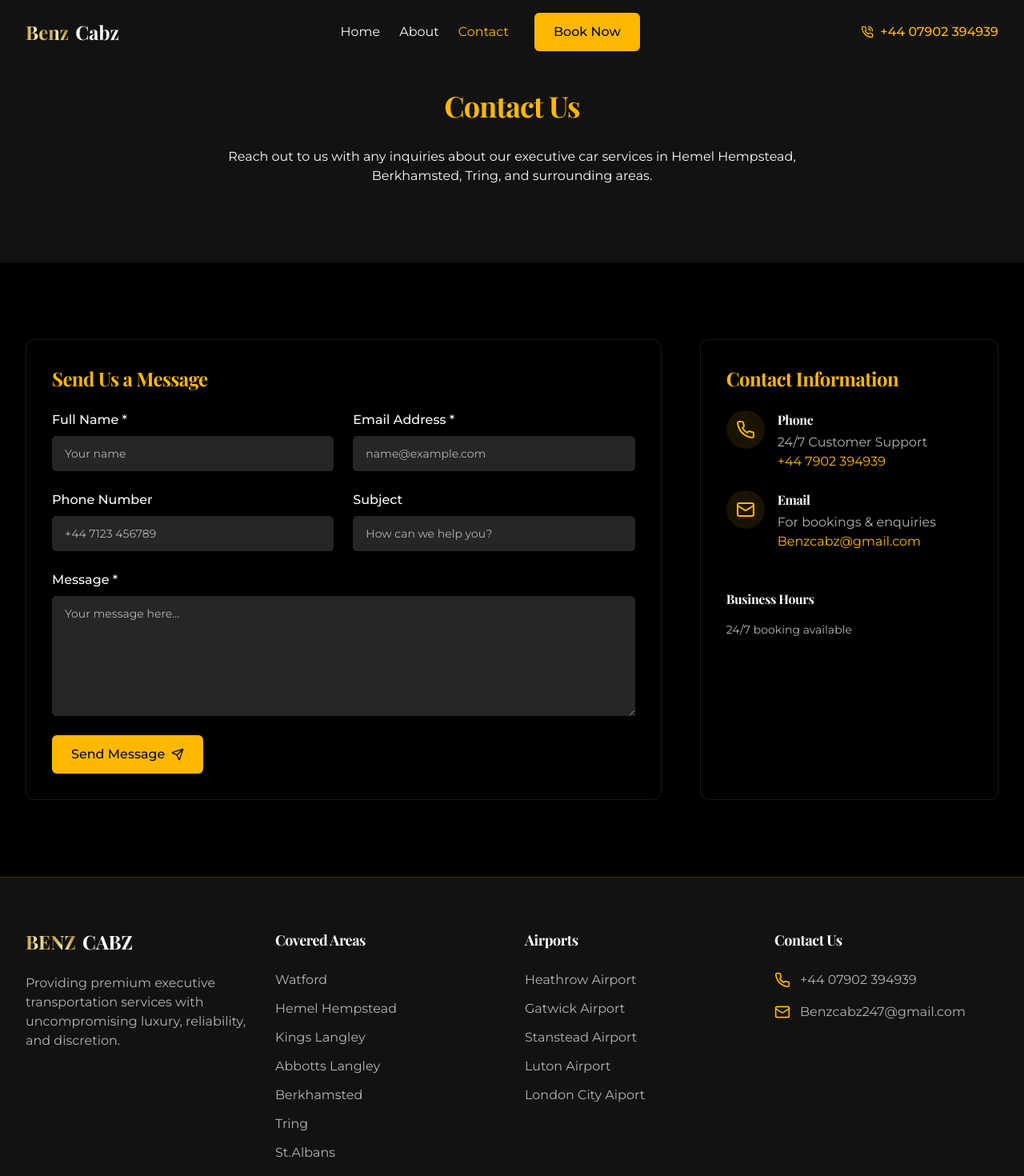
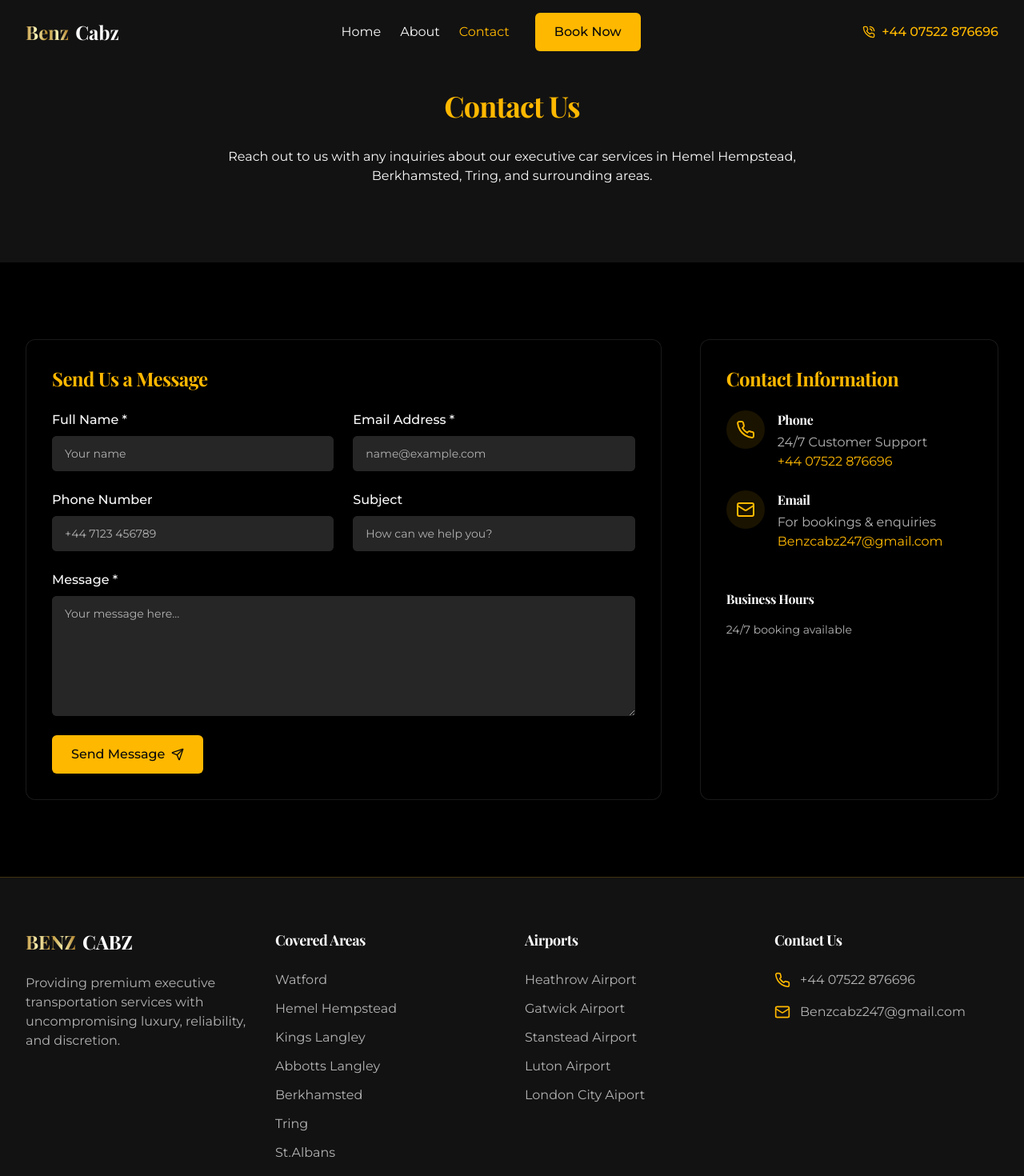
Before and after one commit to adnanmuhtadi/luxurious-ride-booking, a React (Vite) app: page /contact in a window 1280 px wide. Shown: the top 1470 px of the page at 80% size. Built offline with nearby package versions, Linux system fonts and the light colour scheme.

Commit message:
Initial commit

```diff
--- a/src/components/ContactForm.tsx
+++ b/src/components/ContactForm.tsx
@@ -186,7 +186,7 @@ const ContactForm = () => {
                 href="tel:+447902394939"
                 className="text-gold-500 hover:text-gold-400 transition-colors"
               >
-                +44 7902 394939
+                +44 07522 876696
               </a>
             </div>
           </div>
@@ -202,7 +202,7 @@ const ContactForm = () => {
                 href="mailto:Benzcabz@gmail.com"
                 className="text-gold-500 hover:text-gold-400 transition-colors"
               >
-                Benzcabz@gmail.com
+                Benzcabz247@gmail.com
               </a>
             </div>
           </div>
--- a/src/components/Footer.tsx
+++ b/src/components/Footer.tsx
@@ -143,10 +143,10 @@ const Footer = () => {
               <li className="flex items-center gap-3">
                 <Phone className="h-5 w-5 text-gold-500 shrink-0" />
                 <a
-                  href="tel:+44 07902 394939"
+                  href="tel:+44 07522 876696"
                   className="text-muted-foreground hover:text-gold-500 transition-colors"
                 >
-                  +44 07902 394939
+                  +44 07522 876696
                 </a>
               </li>
               <li className="flex items-center gap-3">
--- a/src/components/Navbar.tsx
+++ b/src/components/Navbar.tsx
@@ -80,7 +80,7 @@ const Navbar = () => {
             className="flex items-center gap-2 text-gold-500 hover:text-gold-400 transition-colors"
           >
             <PhoneCall className="h-4 w-4" />
-            <span className="font-medium">+44 07902 394939</span>
+            <span className="font-medium">+44 07522 876696</span>
           </a>
         </div>
 
@@ -147,7 +147,7 @@ const Navbar = () => {
               className="flex items-center justify-center gap-2 text-gold-500 hover:text-gold-400 transition-colors"
             >
               <PhoneCall className="h-4 w-4" />
-              <span className="font-medium">+44 07902 394939</span>
+              <span className="font-medium">+44 07522 876696</span>
             </a>
           </div>
         </div>
```
